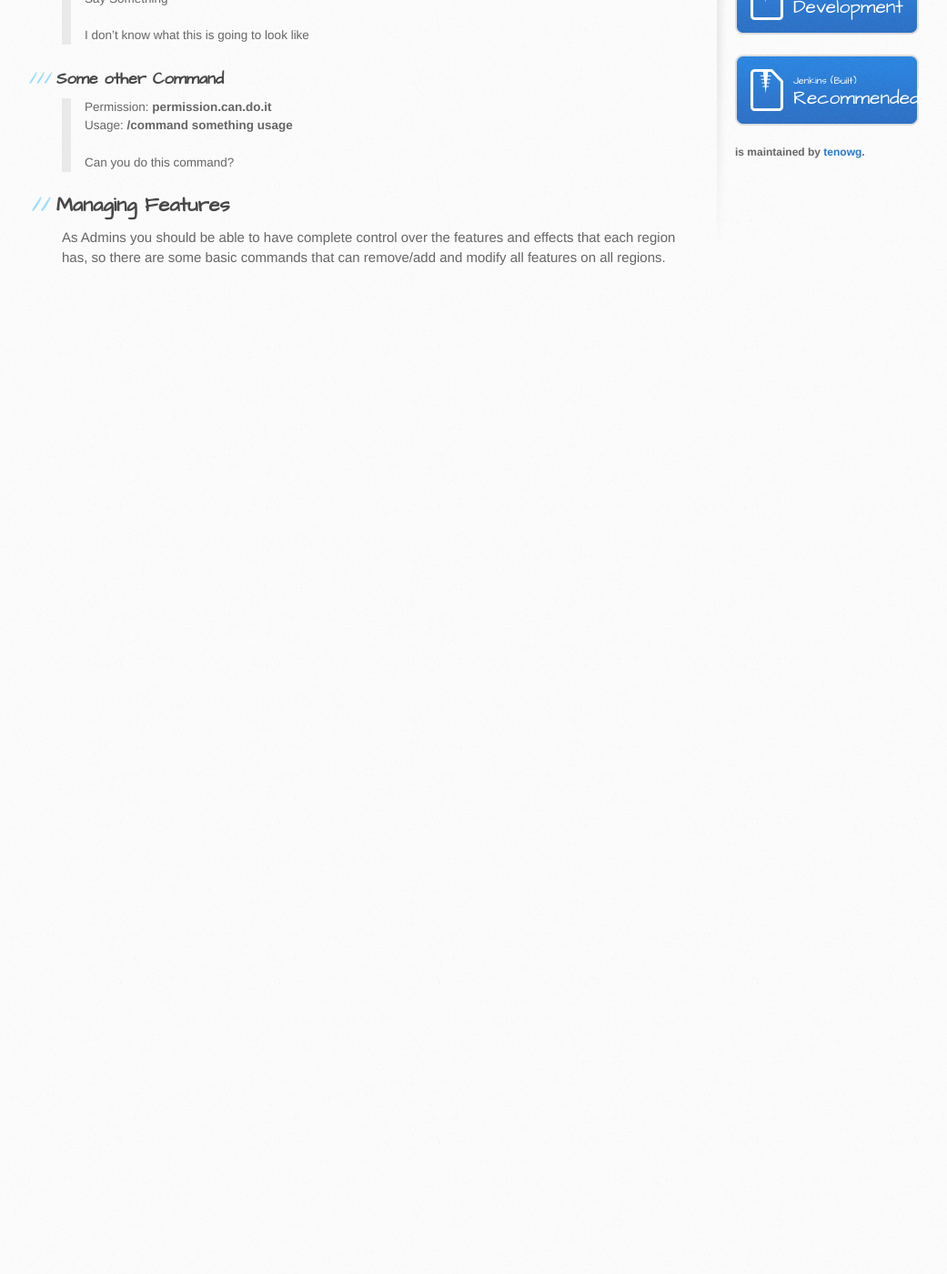
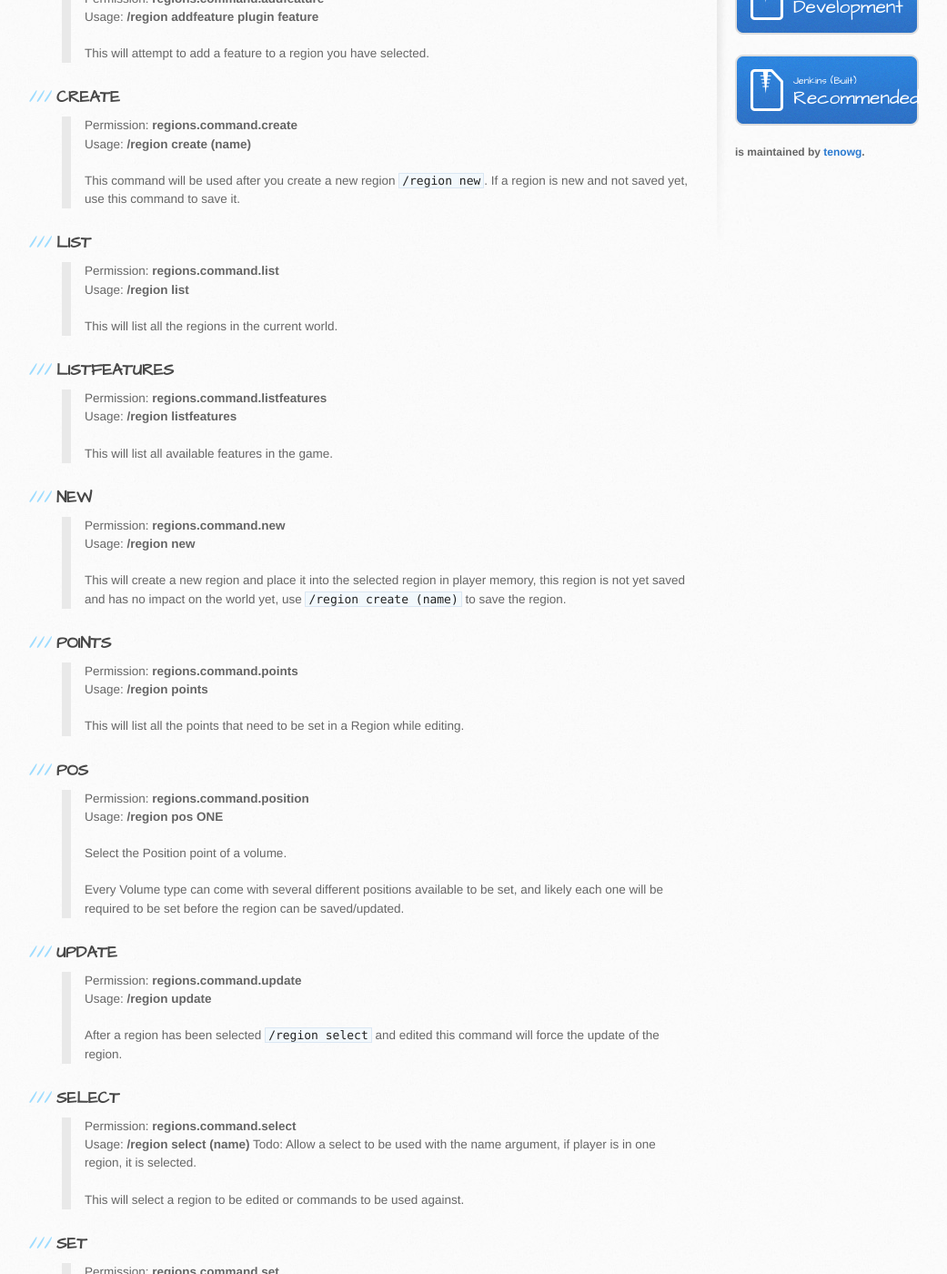
Before and after one commit to tenowg/Regions, a Jekyll site: the page built from command.md, in a window 1280 px wide and 1400 px high, scrolled down 472 px. Shown: the whole window at 91% size, without its empty margins (102-1143 px from the left). Built offline with Jekyll 4.4.1, drawn with Linux system fonts in a browser that asks for light colours; before the commit the page ends 900 px from its top, so only the background shows below that; some of the changed text lies outside the part shown.

Commit message:
Updated Commands

```diff
--- a/command.md
+++ b/command.md
@@ -5,16 +5,87 @@ title: Regions - Commands
 ## Direct Region Commands
 There are only a few basic commands available to Regions, Regions was designed to be extended and used by other plugins. With that in mind most commands either focus on Features, or manual Admin activitiy, most of these commands should not be give to regular users.
 
-### Some Command
-> Say Something
+### ADDFEATURE
+> Permission: **regions.command.addfeature** <br />
+> Usage: **/region addfeature plugin feature**
 >
-> I don't know what this is going to look like
+> This will attempt to add a feature to a region you have selected.
 
-### Some other Command
-> Permission: **permission.can.do.it** <br />
-> Usage: **/command something usage**
+### CREATE
+> Permission: **regions.command.create** <br />
+> Usage: **/region create (name)**
 >
-> Can you do this command?
+> This command will be used after you create a new region `/region new`. If a region is new and not saved yet, use this command to save it.
+
+### LIST
+> Permission: **regions.command.list** <br />
+> Usage: **/region list**
+>
+> This will list all the regions in the current world.
+
+### LISTFEATURES
+> Permission: **regions.command.listfeatures** <br />
+> Usage: **/region listfeatures**
+>
+> This will list all available features in the game.
+
+### NEW
+> Permission: **regions.command.new** <br />
+> Usage: **/region new**
+>
+> This will create a new region and place it into the selected region in player memory, this region is not yet saved and has no impact on the world yet, use `/region create (name)` to save the region.
+
+### POINTS
+> Permission: **regions.command.points** <br />
+> Usage: **/region points**
+>
+> This will list all the points that need to be set in a Region while editing.
+
+### POS
+> Permission: **regions.command.position** <br />
+> Usage: **/region pos ONE**
+>
+> Select the Position point of a volume.
+>
+> Every Volume type can come with several different positions available to be set, and likely each one will be required to be set before the region can be saved/updated.
+
+### UPDATE
+> Permission: **regions.command.update** <br />
+> Usage: **/region update**
+>
+> After a region has been selected `/region select` and edited this command will force the update of the region.
+
+### SELECT
+> Permission: **regions.command.select** <br />
+> Usage: **/region select (name)**
+> Todo: Allow a select to be used with the name argument, if player is in one region, it is selected.
+>
+> This will select a region to be edited or commands to be used against.
+
+### SET
+> Permission: **regions.command.set** <br />
+> Usage: **/region set (feature) (commands) [args]**
+>
+> This is used to execute a command on a feature that you have selected. It is intended to set a variable or config, but can be used for anything that can be coded into a @FeatureCommand
+
+### SETTYPE
+> Permission: **regions.command.settype** <br />
+> Usage: **/region settype (type)**
+>
+> This will set the type of a new/selected region that is being edited, once this is set you will need to reset all positions using `/regions pos POS`, you can get a list of all types with `/region types`
+
+### TYPES
+> Permission: **regions.command.types** <br />
+> Usage: **/region types**
+>
+> This will list the available Volume types that can be used by Regions.
+
+### REGION
+> Permission: **regions.command.remove** <br />
+> Usage: **/region remove (name)**
+> Todo: Remove selected Region from game.
+>
+> This will remove a region from the game.
 
 ## Managing Features
 
```
